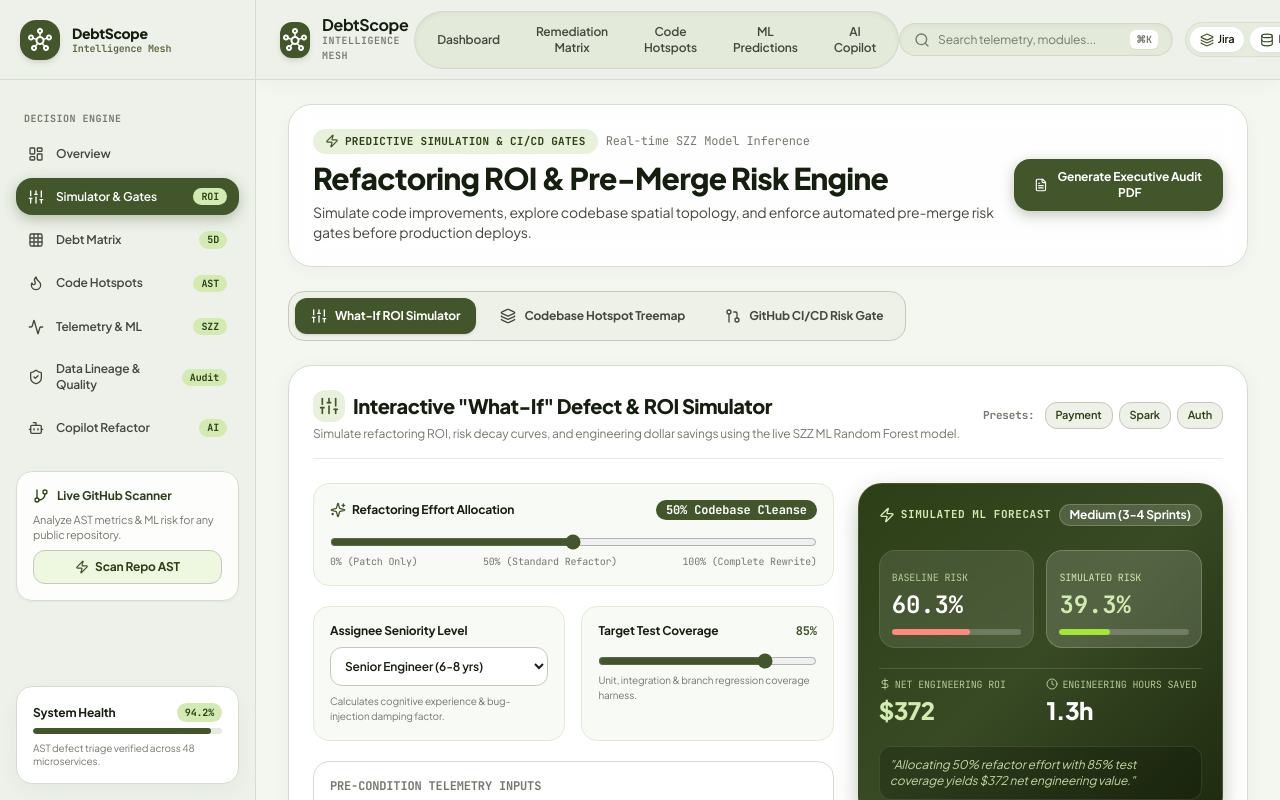
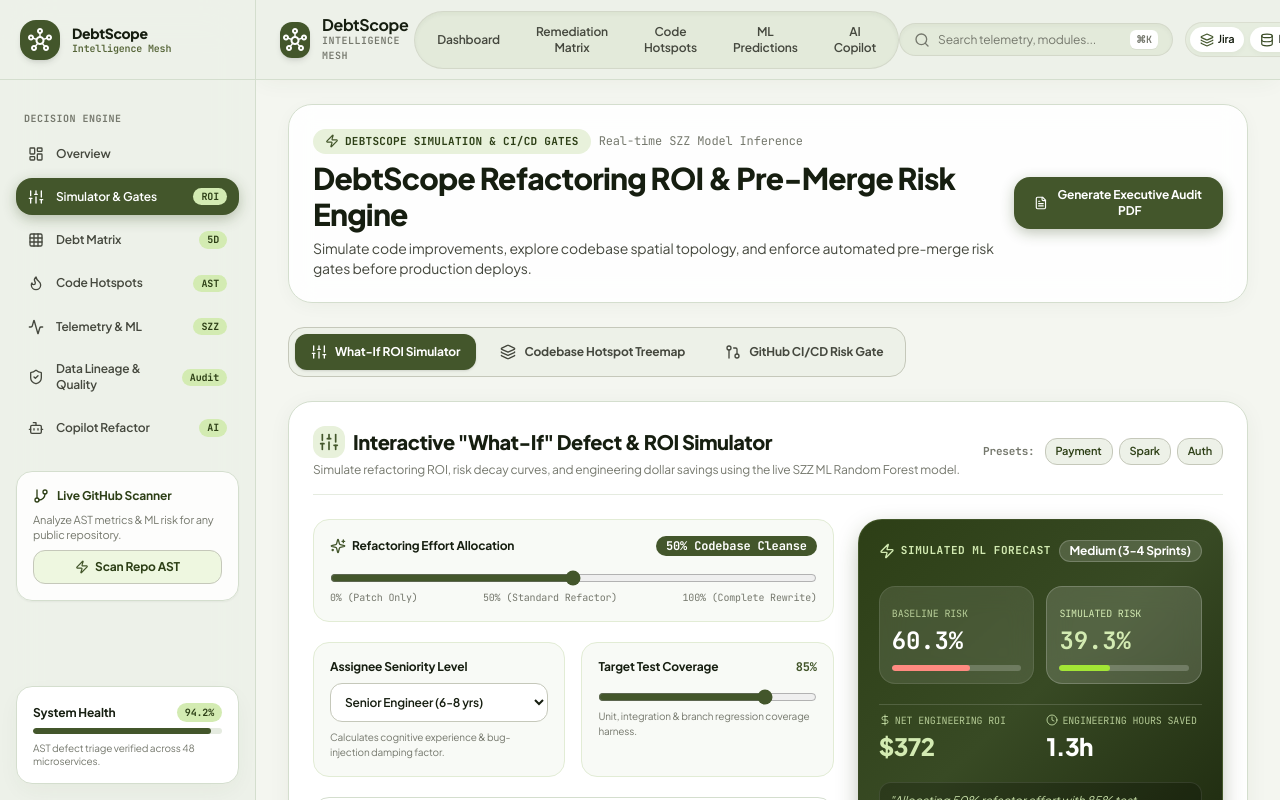
Before and after one commit to lazyasz/predictive-engineering-intelligence-platform, a React (Vite) app in the folder frontend/: page /simulator in a window 1280 px wide. Shown: the top 800 px of the page. Built offline with nearby package versions, Linux system fonts and the light colour scheme; no server answers; the HTML template or start-up script is replaced by a standard one.

Commit message:
chore(branding): Standardize DebtScope branding across Dashboard and Simulator pages

```diff
--- a/frontend/src/pages/Dashboard.jsx
+++ b/frontend/src/pages/Dashboard.jsx
@@ -101,12 +101,12 @@ export default function Dashboard() {
           <div className="flex items-center gap-2 flex-wrap">
             <span className="inline-flex items-center gap-1.5 px-3 py-1 rounded-full bg-[#e8f1db] text-[#2d3f16] font-mono text-[11px] font-bold tracking-wide uppercase">
               <span className="w-2 h-2 rounded-full bg-[#43562b] animate-pulse"></span>
-              Continuous AST Telemetry Engine
+              DebtScope Telemetry Engine
             </span>
             <span className="text-xs text-[#75786d] font-mono">v4.18.2 · Active Mesh</span>
           </div>
           <h1 className="text-2xl sm:text-3xl font-extrabold text-[#161e10] tracking-tight">
-            Engineering Decision Intelligence Overview
+            DebtScope Decision Intelligence Overview
           </h1>
           <p className="text-sm text-[#45483e] max-w-3xl">
             Real-time algorithmic triage linking software big data, Random Forest defect forecasts ($R^2 = 0.9885$), and business ROI prioritization.
--- a/frontend/src/pages/Simulator.jsx
+++ b/frontend/src/pages/Simulator.jsx
@@ -41,12 +41,12 @@ export default function Simulator() {
           <div className="flex items-center gap-2 flex-wrap">
             <span className="inline-flex items-center gap-1.5 px-3 py-1 rounded-full bg-[#e8f1db] text-[#2d3f16] font-mono text-[11px] font-bold tracking-wide uppercase">
               <Zap className="w-3.5 h-3.5 text-[#43562b]" />
-              Predictive Simulation & CI/CD Gates
+              DebtScope Simulation & CI/CD Gates
             </span>
             <span className="text-xs text-[#75786d] font-mono">Real-time SZZ Model Inference</span>
           </div>
           <h1 className="text-2xl sm:text-3xl font-extrabold text-[#161e10] tracking-tight">
-            Refactoring ROI & Pre-Merge Risk Engine
+            DebtScope Refactoring ROI & Pre-Merge Risk Engine
           </h1>
           <p className="text-sm text-[#45483e] max-w-3xl">
             Simulate code improvements, explore codebase spatial topology, and enforce automated pre-merge risk gates before production deploys.
```
Also changed, not shown: 2 other files (tests, documents, lock files or other folders).
